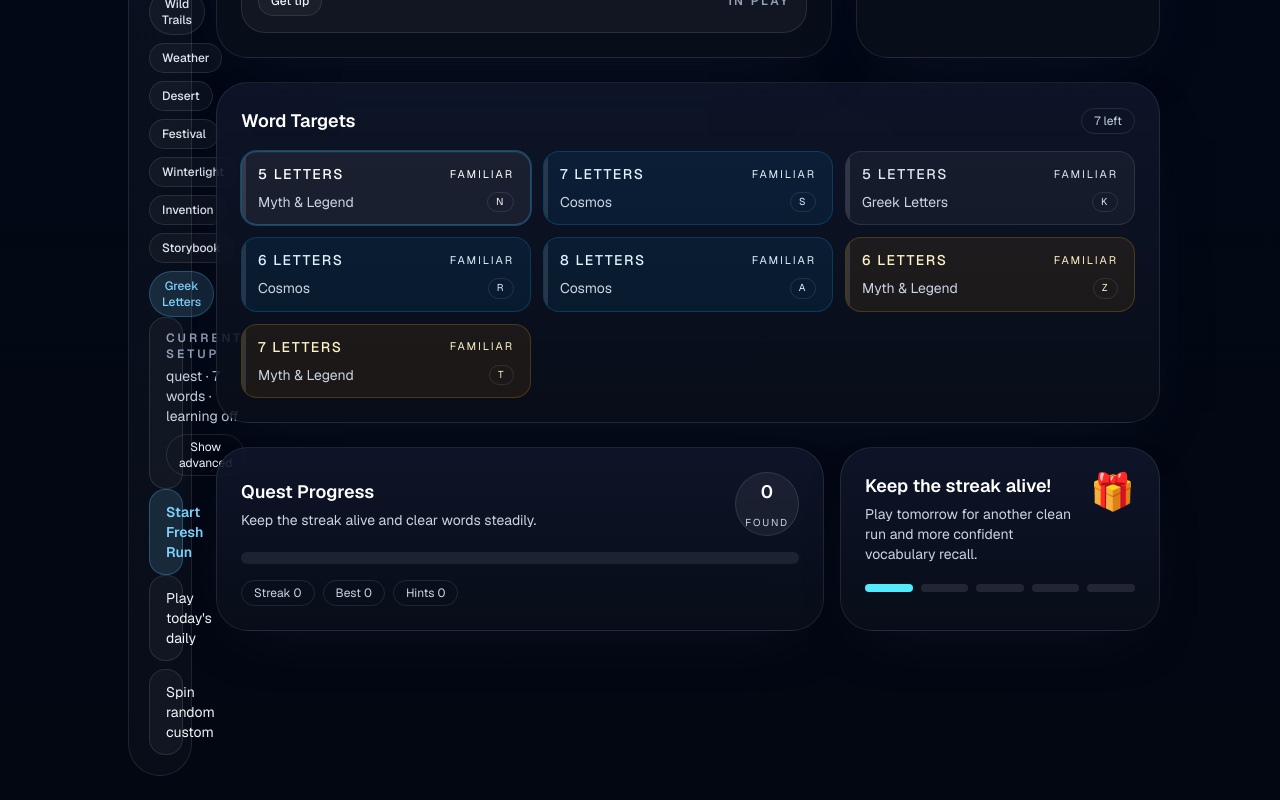
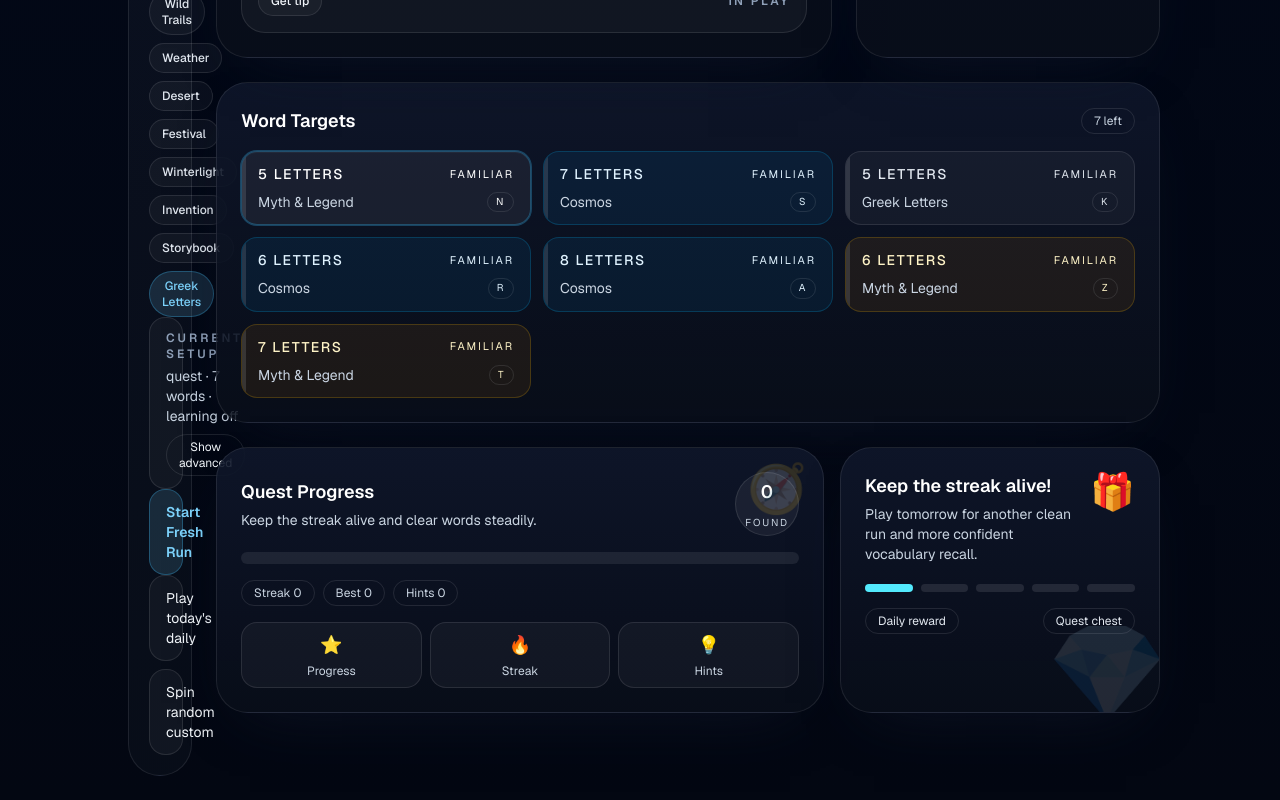
Before and after one commit to dmoliveira/ai-word-puzzle, a Next.js app: page / in a window 1280 px wide. Shown: the part 1686-2486 px from the top of the page. Built offline with nearby package versions, Linux system fonts and the light colour scheme.

Commit message:
Add decorative reward card details

```diff
--- a/app/components/word-puzzle-studio.tsx
+++ b/app/components/word-puzzle-studio.tsx
@@ -1670,7 +1670,8 @@ function getTargetChipClass(word: PuzzleWord, solved: boolean, active: boolean)
             </div>
 
             <div className="grid gap-4 xl:grid-cols-[minmax(0,1fr)_20rem]">
-              <div className="glass-card rounded-[2rem] p-5 sm:p-6 bg-[linear-gradient(135deg,rgba(96,165,250,0.16),rgba(15,23,42,0.16))]">
+              <div className="glass-card relative overflow-hidden rounded-[2rem] p-5 sm:p-6 bg-[linear-gradient(135deg,rgba(96,165,250,0.16),rgba(15,23,42,0.16))]">
+                <div className="pointer-events-none absolute right-4 top-4 text-5xl opacity-15">🧭</div>
                 <div className="flex items-center justify-between gap-3">
                   <div>
                     <h3 className="text-lg font-semibold text-white">Quest Progress</h3>
@@ -1689,9 +1690,24 @@ function getTargetChipClass(word: PuzzleWord, solved: boolean, active: boolean)
                   <span className="rounded-full border border-white/10 px-3 py-1">Best {progress.bestStreak}</span>
                   <span className="rounded-full border border-white/10 px-3 py-1">Hints {hintsUsed}</span>
                 </div>
-              </div>
-
-              <div className="glass-card rounded-[2rem] p-5 sm:p-6 bg-[linear-gradient(135deg,rgba(168,85,247,0.22),rgba(15,23,42,0.2))]">
+                <div className="mt-4 grid grid-cols-3 gap-2 text-center text-xs text-slate-300">
+                  <div className="rounded-2xl border border-white/10 bg-white/4 px-3 py-2">
+                    <div className="text-lg">⭐</div>
+                    <div className="mt-1">Progress</div>
+                  </div>
+                  <div className="rounded-2xl border border-white/10 bg-white/4 px-3 py-2">
+                    <div className="text-lg">🔥</div>
+                    <div className="mt-1">Streak</div>
+                  </div>
+                  <div className="rounded-2xl border border-white/10 bg-white/4 px-3 py-2">
+                    <div className="text-lg">💡</div>
+                    <div className="mt-1">Hints</div>
+                  </div>
+                </div>
+              </div>
+
+              <div className="glass-card relative overflow-hidden rounded-[2rem] p-5 sm:p-6 bg-[linear-gradient(135deg,rgba(168,85,247,0.22),rgba(15,23,42,0.2))]">
+                <div className="pointer-events-none absolute -right-2 -bottom-2 text-8xl opacity-12">💎</div>
                 <div className="flex items-start justify-between gap-3">
                   <div>
                     <h3 className="text-lg font-semibold text-white">Keep the streak alive!</h3>
@@ -1703,6 +1719,10 @@ function getTargetChipClass(word: PuzzleWord, solved: boolean, active: boolean)
                   {[0, 1, 2, 3, 4].map((index) => (
                     <div key={index} className={`h-2 flex-1 rounded-full ${index < Math.max(1, Math.min(5, progress.streak || 1)) ? "bg-cyan-300" : "bg-white/10"}`} />
                   ))}
+                </div>
+                <div className="mt-4 flex items-center justify-between gap-2 text-xs text-slate-200">
+                  <span className="rounded-full border border-white/10 px-3 py-1">Daily reward</span>
+                  <span className="rounded-full border border-white/10 px-3 py-1">Quest chest</span>
                 </div>
               </div>
             </div>
```
